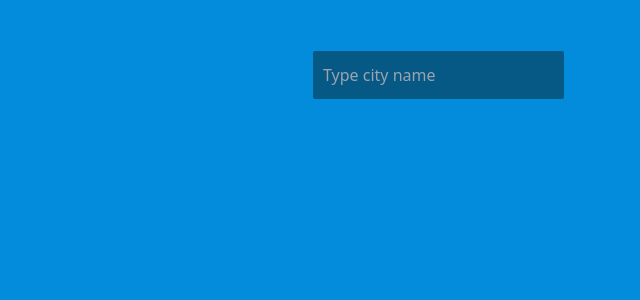
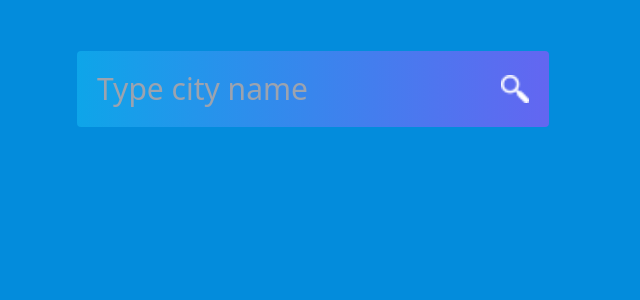
Before and after one commit to Chinatsu0820/react-weather-final, a React app: page / in a window 1280 px wide. Shown: the top 300 px of the page, without its empty margins (327-967 px from the left). Built offline with nearby package versions, Linux system fonts and the light colour scheme.

Commit message:
connect search&others

```diff
--- a/src/components/CardDetailComponent.jsx
+++ b/src/components/CardDetailComponent.jsx
@@ -7,44 +7,52 @@ import feelsLike from "../imgs/feels-like.png"
 
 
 
-export default function CardDetailComponent({ data }) {
-    const weatherIcon = data.weather[0].icon;
+export default function CardDetailComponent({ apiData }) {
+    // apiData.weatherが存在しない場合や要素が存在しない場合のデフォルト値を設定
+    // These are default if there is not apiData.weather and element
+    const weather = apiData.weather && apiData.weather[0];
+
+    // apiDataまたはapiData.mainまたはapiData.windが存在しない場合、ローディング表示などの適切なコンテンツを返す
+    // We will get null if there is not apiData and apiData.main
+    if (!apiData || !apiData.main || !apiData.wind) {
+        return null;
+    }
 
     return (
         <div className="card-detail-container">
             <div className="card bg-gradient-to-r from-cyan-500 to-blue-500">
-            <h5 className="mb-2 text-m font-light tracking-tight text-white">Humidity</h5>
+                <h5 className="mb-2 text-m font-light tracking-tight text-white">Humidity</h5>
                 <div className="flex items-center justify-center">
-                    <img src={humidity} alt="humidity image" title="humidity image"/>
-                    <span className="text-4xl font-bold text-white feels-like">{Math.floor(data.main.humidity)}%</span>
+                    <img src={humidity} alt="humidity image" title="humidity image" />
+                    <span className="text-4xl font-bold text-white feels-like">{Math.floor(apiData.main.humidity)}%</span>
                 </div>
             </div>
 
             <div className="card bg-gradient-to-r from-cyan-500 to-blue-500">
                 <h5 className="mb-2 text-m font-light tracking-tight text-white">Wind Speed</h5>
                 <div className="flex items-center justify-center">
-                    <img src={wind} alt="wind image" title="wind image"/>
-                <span className="text-4xl font-bold text-white feels-like">{Math.floor(data.wind.speed)}km/h</span>
+                    <img src={wind} alt="wind image" title="wind image" />
+                    <span className="text-4xl font-bold text-white feels-like">{Math.floor(apiData.wind.speed)}km/h</span>
                 </div>
             </div>
 
             <div className="card bg-gradient-to-r from-cyan-500 to-blue-500">
                 <h5 className="mb-2 text-m font-light tracking-tight text-white">Temperature Range</h5>
                 <div className="flex items-center justify-center">
-                    <img src={temperatureRange} alt="temperature range image" title="temperature range image"/>
-                <span className="text-4xl font-bold text-white feels-like">
-                    {Math.floor(data.main.temp_min)}°C - {Math.floor(data.main.temp_max)}°C
-                </span>
+                    <img src={temperatureRange} alt="temperature range image" title="temperature range image" />
+                    <span className="text-4xl font-bold text-white feels-like">
+                        {Math.floor((apiData.main.temp_min)-273.15)}°C - {Math.floor((apiData.main.temp_max)-273.15)}°C
+                    </span>
                 </div>
             </div>
 
             <div className="card bg-gradient-to-r from-cyan-500 to-blue-500">
                 <h5 className="mb-2 text-m font-light tracking-tight text-white">Feels Like</h5>
                 <div className="flex items-center justify-center">
-                    <img src={feelsLike} alt="humidity image" title="humidity image"/>
-                <span className="text-4xl font-bold text-white feels-like">{Math.floor(data.main.feels_like)}°C</span>
+                    <img src={feelsLike} alt="humidity image" title="humidity image" />
+                    <span className="text-4xl font-bold text-white feels-like">{Math.floor((apiData.main.feels_like)-273.15)}°C</span>
                 </div>
-                <p className="font-normal text-center justify-center text-white capitalize">{data.weather[0].description}</p>
+                <p className="font-normal text-center justify-center text-white capitalize">{apiData.weather[0].description}</p>
             </div>
         </div>
 
--- a/src/components/MainCard.jsx
+++ b/src/components/MainCard.jsx
@@ -6,8 +6,17 @@ import drizzle_icon from "../imgs/drizzle.png";
 import rain_icon from "../imgs/rain.png";
 import snow_icon from "../imgs/snow.png";
 
-export default function MainCard({ data }) {
-    const weatherIconCode = data.weather[0].icon;
+export default function MainCard({ apiData }) {
+    // apiData.weatherが存在しない場合や要素が存在しない場合のデフォルト値を設定
+    // These are default if there is not apiData.weather and element
+    const weather = apiData.weather && apiData.weather[0];
+    const weatherIconCode = weather ? weather.icon : null;
+
+    // apiDataまたはapiData.mainが存在しない場合、ローディング表示などの適切なコンテンツを返す
+    // We will get null if there is not apiData and apiData.main
+    if (!apiData || !apiData.main) {
+        return null;
+    }
 
     let weatherImage;
 
@@ -34,10 +43,10 @@ export default function MainCard({ data }) {
                 <img src={weatherImage} alt="Weather Icon" className="w-48 h-48" />
             </div>
             <div className="temperature mt-4 text-white text-6xl font-semibold">
-                {Math.floor(data.main.temp)}°C
+                {Math.floor((apiData.main.temp)-273.15)}°C
             </div>
             <div className="font-normal text-center justify-center text-white capitalize">
-                <span className="text-xl font-light">{data.name}</span>
+                <span className="text-xl font-light">{apiData.name}</span>
             </div>
         </div>
 
--- a/src/components/Search.jsx
+++ b/src/components/Search.jsx
@@ -31,28 +31,22 @@ export default function Search({setApiData}) {
 
 
   return (
-    <div>
+    <div className='flex justify-center mb-8'>
       {/*
-      `max-w-xs` = max-width: 20rem(320px)
-      `h-12` = height: 3rem(48px)
-      `px-2.5 = padding-left,right: 0.625rem(10px)
+      `px-5 = padding-left,right: 1.25rem(20px)
       `rounded-sm` = border-radius: 0.125rem(2px)
-      `bg-sky-800` = background-color: rgb(7 89 133)
-      `text-xl` = font-size: 1.25rem, line-height: 1.75rem
-      `mt-2.5` = margin-top: 0.625rem(10px)
+      `text-3xl` = font-size: 1.875rem, line-height: 2.25rem
       */}
-      <form className="relative max-w-xs" onSubmit={getDataApi}>
+      <form className="flex" onSubmit={getDataApi}>
         <input
-          className="absolute text-white h-12 py-0 px-2.5 left-0 -top-0 border-none rounded-sm bg-sky-800"
+          className="text-3xl text-white py-5 px-5 border-none rounded bg-gradient-to-r from-sky-500 to-indigo-500"
           type="text"
           placeholder="Type city name"
           onChange={(e) => setPlace(e.target.value)}
           value={place} />
-          <div className="text-center">
-        <button className="absolute h-8 border-none text-xl mt-2.5" type='submit'>
-          <img src={search_button_icon} alt="" />
+        <button className="float -ml-12" type='submit'>
+          <img className="h-7" src={search_button_icon} alt="" />
         </button>
-        </div>
       </form>
     </div>
   );
--- a/src/components/TryRender.jsx
+++ b/src/components/TryRender.jsx
@@ -1,21 +1,29 @@
 import React, { useState } from 'react';
 import Search from './Search';
-import TestName from './TestName';
-import TestTemp from './TestTemp'; // 他のコンポーネントもインポート import other components as well
+//import TestName from './TestName'; // just for test
+//import TestTemp from './TestTemp'; // just for test
+import MainCard from './MainCard';
+import CardDetailComponent from './CardDetailComponent';
+import "./WeatherApp.css";
+
 
 export default function App() {
   const [apiData, setApiData] = useState({});
 
   console.log("test in render");
   console.log(apiData, setApiData);
+
   return (
-    <div className='flex flex-col'>
+    <div className='main-container'>
       <Search setApiData={setApiData} />
 
-      <TestName apiData={apiData} />
+      <div className="card-container">
 
-      <TestTemp apiData={apiData} />
-      {/* 他のコンポーネントも同様に追加  import other components as well*/}
+      <MainCard apiData={apiData} className="main-card" />
+
+      <CardDetailComponent apiData={apiData} className="second-card" />
+
+      </div>
     </div>
   );
 }
```
Also changed, not shown: src/components/Search.css (added, +38 -0 lines).
